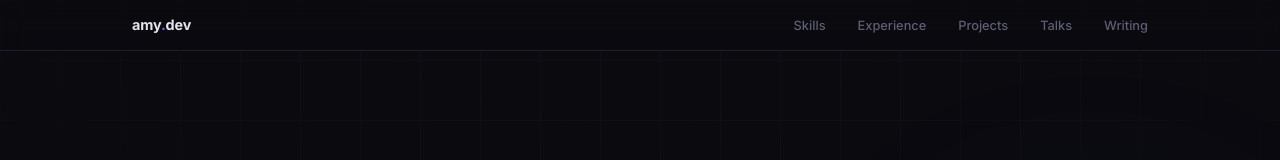
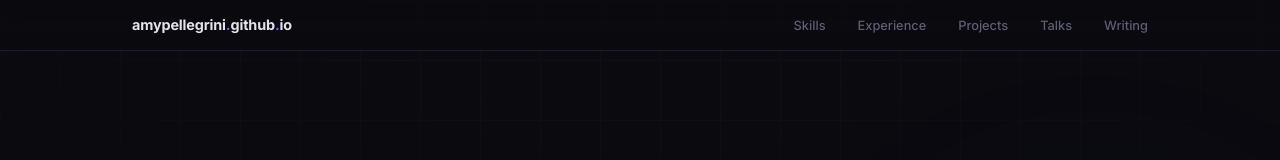
Before and after one commit to amypellegrini/amypellegrini.github.io, an Eleventy site: page index.html in a window 1280 px wide. Shown: the top 160 px of the page. Built offline with nearby package versions, Linux system fonts and the light colour scheme; Eleventy itself is replaced by a stand-in of ours; files that its build step writes are made by us from their sources.

Commit message:
fix: update nav brand to actual domain amypellegrini.github.io
Co-Authored-By: Claude Opus 4.6 <noreply@anthropic.com>

```diff
--- a/_includes/default.html
+++ b/_includes/default.html
@@ -23,7 +23,7 @@
 
     <nav>
       <div class="nav__inner">
-        <a href="/" class="nav__brand">amy<span>.</span>dev</a>
+        <a href="/" class="nav__brand">amypellegrini<span>.</span>github<span>.</span>io</a>
         <ul class="nav__links">
           <li><a href="/#skills">Skills</a></li>
           <li><a href="/#experience">Experience</a></li>
```
